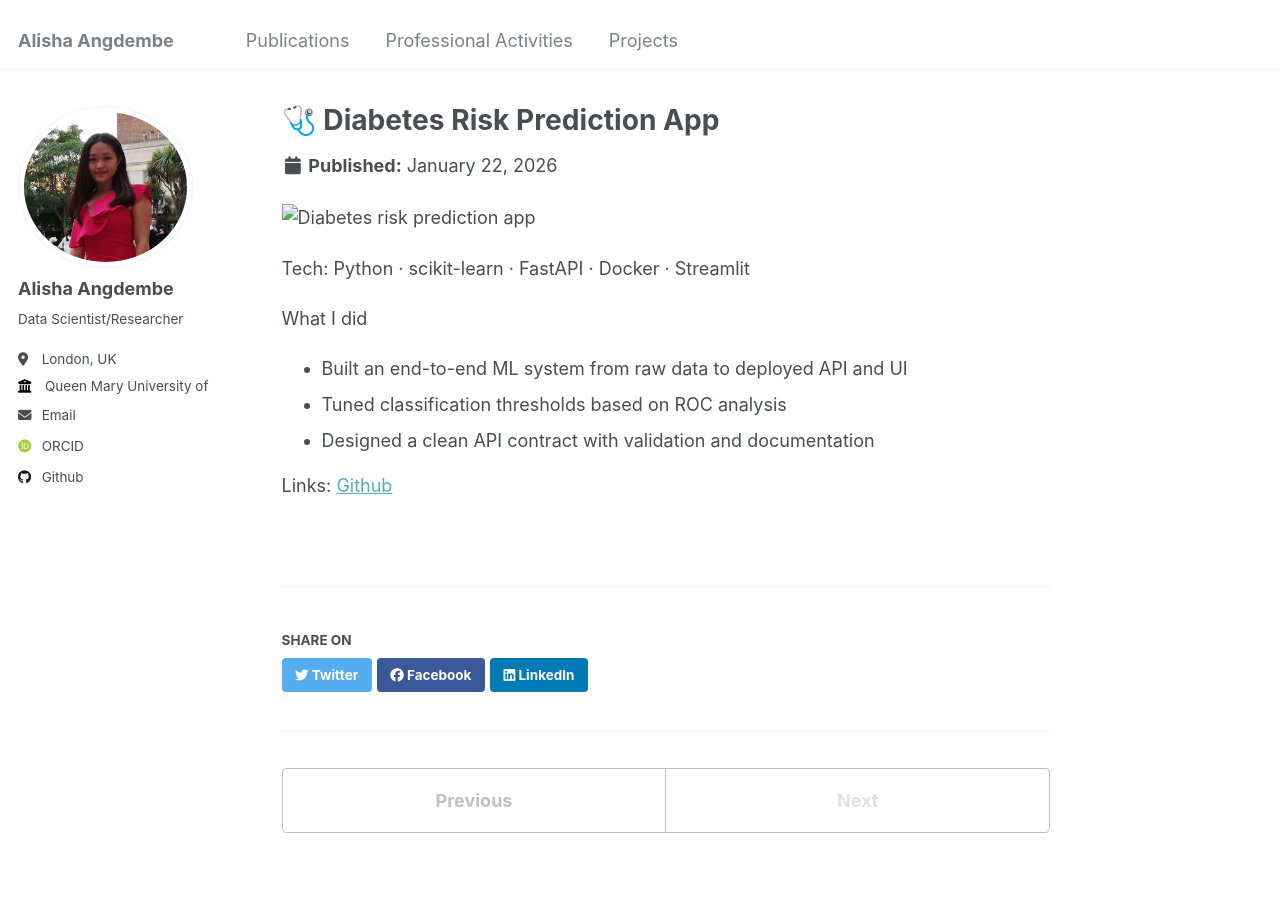
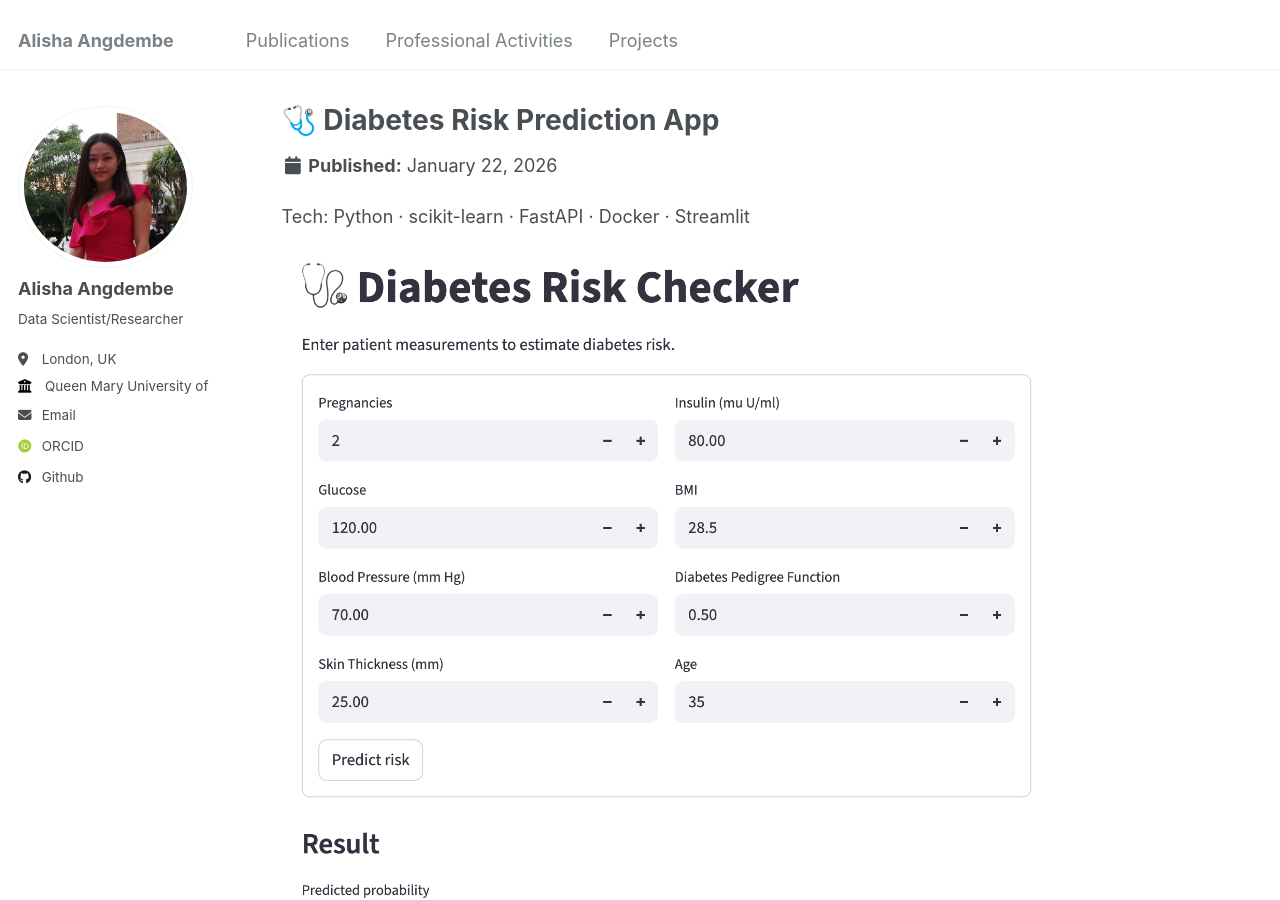
Before and after one commit to AlishaAng/AlishaAng.github.io, a Jekyll site: the page built from _projects/diabetes.md, in a window 1280 px wide and 900 px high. Built offline with Jekyll 4.4.1, drawn with Linux system fonts in a browser that asks for light colours; some web fonts are replaced.

Commit message:
fix image

```diff
--- a/_projects/diabetes.md
+++ b/_projects/diabetes.md
@@ -3,9 +3,9 @@ title: "🩺 Diabetes Risk Prediction App"
 excerpt: ""
 date: 2026-01-22
 ---
-![Diabetes risk prediction app](../images/webpage.png)
+Tech: Python · scikit-learn · FastAPI · Docker · Streamlit
 
-Tech: Python · scikit-learn · FastAPI · Docker · Streamlit
+![Diabetes risk prediction app](/images/webpage.png)
 
 What I did
 
```
Also changed, not shown: _projects/BD.md (+1 -1 lines).
